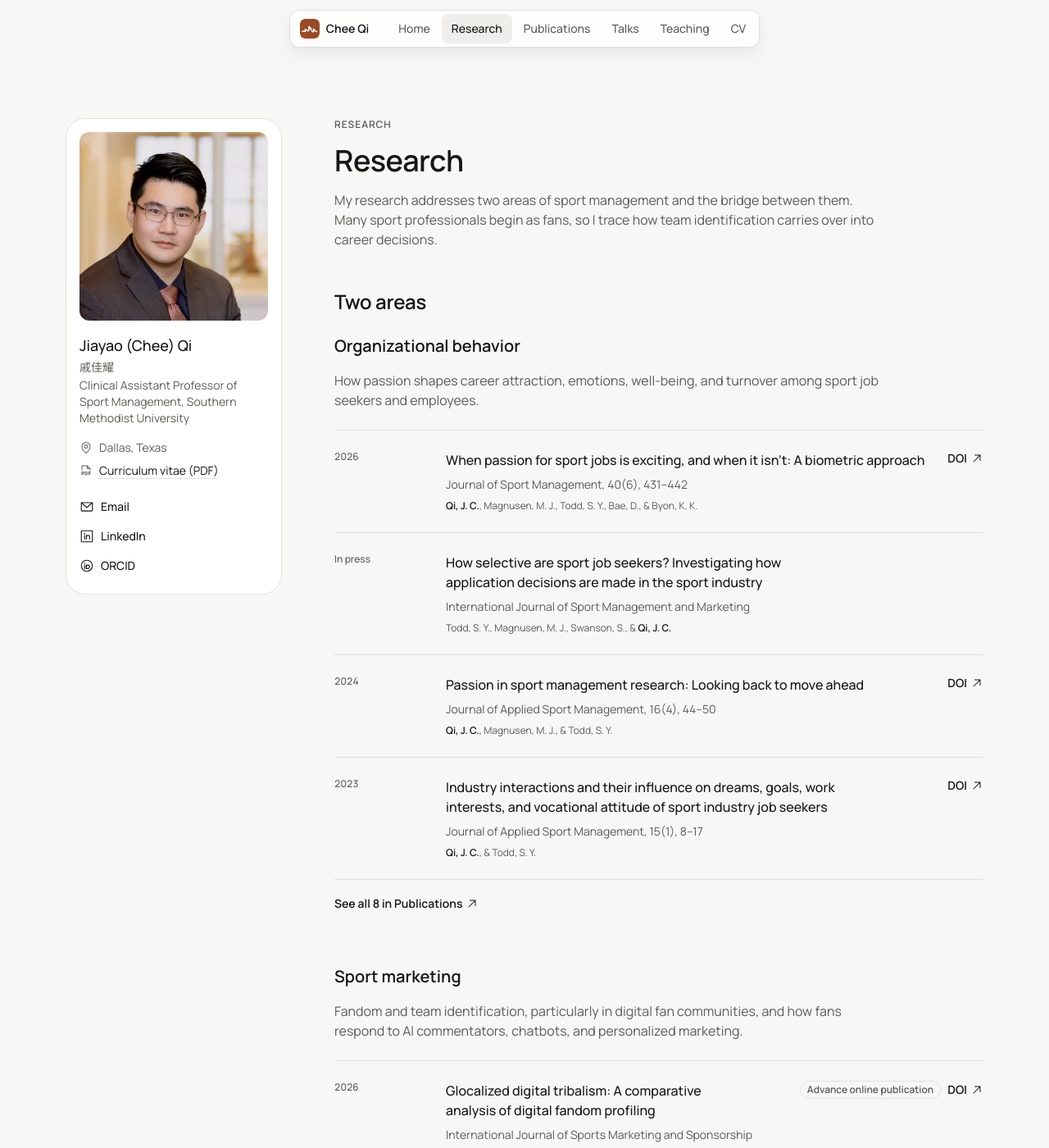
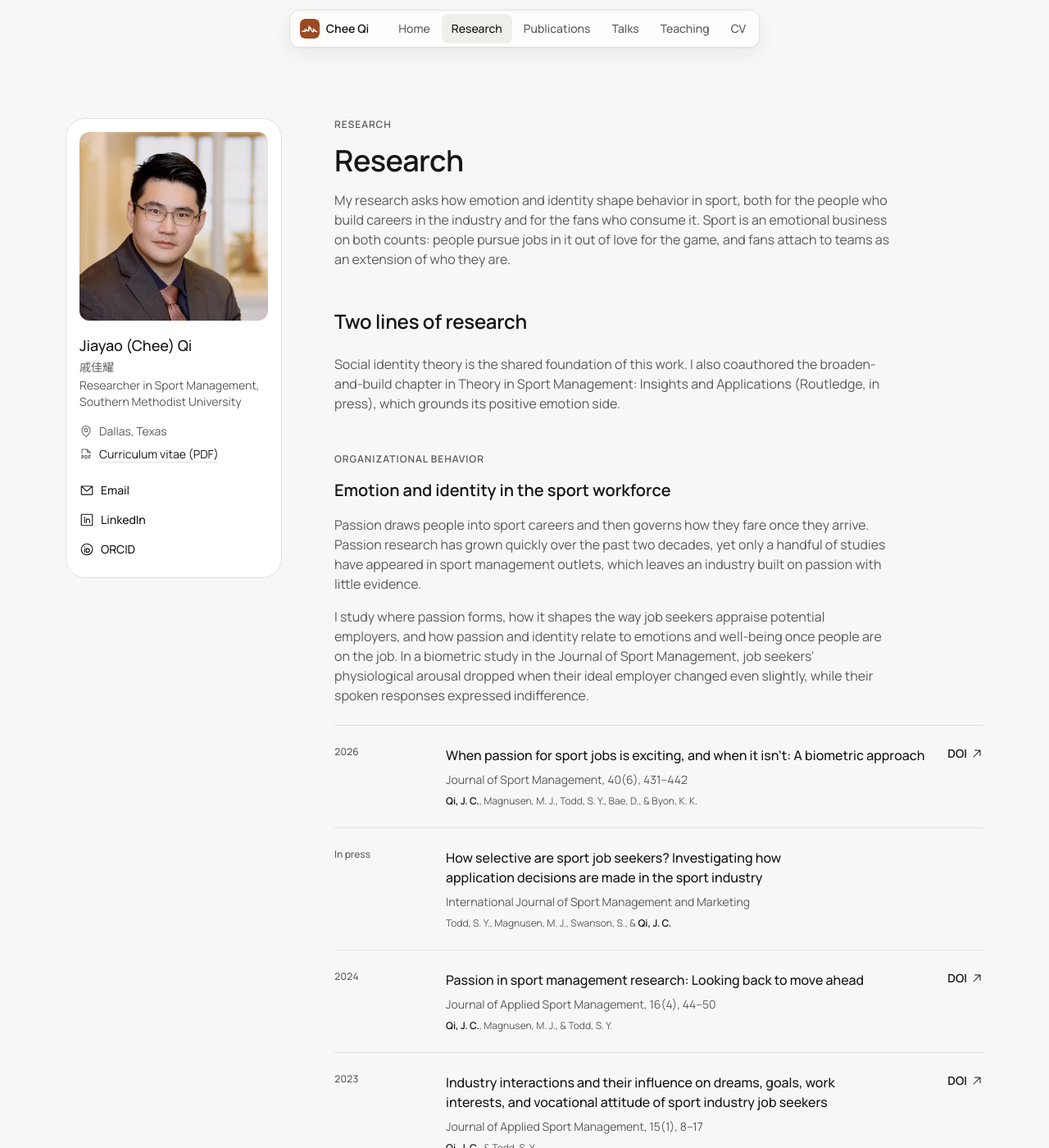
Before and after one commit to Jiayao-Qi/Jiayao-Qi.github.io, a Jekyll site: the page built from research.html, in a window 1280 px wide and 1400 px high. Shown: the whole window at 82% size. Built offline with Jekyll 4.4.1, drawn with Linux system fonts in a browser that asks for light colours; some of the changed text lies outside the part shown.

Commit message:
Reframe the site around emotion and identity, from the research statement
Changes the title to Researcher in Sport Management, rewrites the
summary, About paragraph, and tagline around emotion, identity, and
fandom, rebuilds the home research section and the research page with
the two research lines, the bridge between them, theory, and methods
including conventional quantitative and qualitative methods, and
redraws the social sharing image with the new title.

Co-Authored-By: Claude Opus 5.5 <noreply@anthropic.com>
Claude-Session: https://claude.ai/code/session_01YW1G89wKU1CZZcHCs8tC1x

```diff
--- a/_config.yml
+++ b/_config.yml
@@ -1,5 +1,5 @@
 title: "Jiayao (Chee) Qi"
-description: "Jiayao (Chee) Qi is a Clinical Assistant Professor of Sport Management at Southern Methodist University who studies passion, careers, and fandom in sport."
+description: "Jiayao (Chee) Qi is a sport management researcher at Southern Methodist University who studies how emotion and identity shape the behavior of sport fans and the people who work in sport."
 url: "https://jiayao-qi.github.io"
 baseurl: ""
 lang: en
--- a/_data/profile.yml
+++ b/_data/profile.yml
@@ -2,7 +2,7 @@
 name: "Jiayao (Chee) Qi"
 name_zh: "戚佳耀"
 short_name: "Chee Qi"
-title: "Clinical Assistant Professor of Sport Management"
+title: "Researcher in Sport Management"
 institution: "Southern Methodist University"
 location: "Dallas, Texas"
 email: "jcqi@smu.edu"
@@ -16,42 +16,99 @@ links:
     url: "https://orcid.org/0000-0003-3376-9812"
     icon: "orcid"
 
-# One or two sentences under your name on the home page.
+# The one sentence under your name on the home page.
 summary: >-
-  I study how passion for sport shapes careers, emotions, and fandom.
-  My work pairs biometrics with large scale analysis of fan and media discourse.
+  I study how emotion and identity shape behavior in sport, from the fandom that ties
+  people to their teams to the passion that draws them into sport careers.
 
-# The About paragraph beside your portrait on the home page.
+# The About paragraph on the home page.
 about: >-
-  I am a Clinical Assistant Professor of Sport Management at Southern Methodist University.
-  I earned my Ph.D. in Sport and Entertainment Management at the University of South Carolina
-  and taught at Indiana University Bloomington before joining SMU. My research connects
-  organizational behavior and sport marketing, with methods that range from biometrics to
-  large language models.
+  Sport is an emotional business. People pursue jobs in it out of love for the game,
+  and fans attach to teams as an extension of who they are. These two are usually
+  studied separately, in organizational behavior and in sport marketing, but social
+  identity theory explains much of what they share, and my work sits on both sides of
+  that foundation.
 
 # The large statement that lights up word by word on the home page.
-tagline: "Many sport professionals begin as fans. My research follows that passion from the stands into the workplace."
+tagline: "Emotion and identity move people through sport, whether they buy a ticket or take the job. My research explains how."
+
+# The sentence above the two research cards on the home page.
+research_lead: >-
+  Social identity theory ties my two lines of research together. The same lens explains
+  a job seeker drawn to an organization, an employee whose sense of self blurs into the
+  team, and a fan who defends a brand online.
 
 research_areas:
   - name: "Organizational behavior"
+    key: careers
+    heading: "Emotion and identity in the sport workforce"
     summary: >-
-      How passion shapes career attraction, emotions, well-being, and turnover
-      among sport job seekers and employees.
+      How passion and identity shape career attraction, emotions, well-being, and
+      turnover among sport job seekers and employees.
+    detail:
+      - >-
+        Passion draws people into sport careers and then governs how they fare once they
+        arrive. Passion research has grown quickly over the past two decades, yet only a
+        handful of studies have appeared in sport management outlets, which leaves an
+        industry built on passion with little evidence.
+      - >-
+        I study where passion forms, how it shapes the way job seekers appraise potential
+        employers, and how passion and identity relate to emotions and well-being once
+        people are on the job. In a biometric study in the Journal of Sport Management,
+        job seekers' physiological arousal dropped when their ideal employer changed even
+        slightly, while their spoken responses expressed indifference.
   - name: "Sport marketing"
+    key: fandom
+    heading: "Fan identity in digital communities"
     summary: >-
-      Fandom and team identification, particularly in digital fan communities,
-      and how fans respond to AI commentators, chatbots, and personalized marketing.
+      How fans build identity and meaning together in digital communities, and how they
+      respond to AI commentators, chatbots, and personalized marketing.
+    detail:
+      - >-
+        Fans build identity and meaning together, and digital platforms make that process
+        observable at scale. I profile digital fandom across national contexts and show
+        how global brands are localized in fan discourse, compare fan conversations around
+        men's and women's March Madness, and examine how fans co-create Grand Slam brand
+        meaning.
+      - >-
+        Artificial intelligence is a growing focus. A funded project examines the
+        personalization-privacy paradox in AI-driven sport marketing, and experiments test
+        how fans respond to AI commentators and chatbots.
 
+# Where the two lines meet (research page).
+bridge:
+  heading: "When the fan and the employee are the same person"
+  text: >-
+    Most people who work in sport started as fans. A developing line of my work asks how
+    team identification carries from the stands into career decisions and employment
+    outcomes, building on the same social identity mechanism that runs through both
+    literatures.
+
+# Theory note (research page).
+theory: >-
+  Social identity theory is the shared foundation of this work. I also coauthored the
+  broaden-and-build chapter in Theory in Sport Management: Insights and Applications
+  (Routledge, in press), which grounds its positive emotion side.
+
+# Methods. "home: true" items appear on the home page (keep it to four).
+methods_intro: >-
+  Because emotion is difficult to self-report, I measure it directly in the lab and pair
+  that with computational analysis of large text corpora, at a scale interviews cannot
+  reach. Conventional quantitative and qualitative methods round out the toolkit.
 methods:
   - name: "Biometrics"
     detail: "Galvanic skin response, EEG, eye tracking, and facial expression analysis in iMotions"
+    home: true
   - name: "Data science and AI"
     detail: "Natural language processing, topic modeling, machine learning, and large language models in Python"
+    home: true
+  - name: "Quantitative methods"
+    detail: "Surveys and experiments, with multilevel modeling in R, SPSS, and HLM 8.0"
+    home: true
+  - name: "Qualitative methods"
+    detail: "Qualitative analysis of open-ended and spoken responses in NVivo"
+    home: true
   - name: "Data acquisition"
     detail: "Web scraping and APIs in Python and R"
-  - name: "Statistics"
-    detail: "Multilevel modeling in R, SPSS, and HLM 8.0"
-  - name: "Qualitative analysis"
-    detail: "Content analysis and coding in NVivo"
-
-languages: "Chinese (native) and English (proficient)"
+  - name: "Languages"
+    detail: "Chinese (native) and English (proficient)"
--- a/assets/css/site.css
+++ b/assets/css/site.css
@@ -388,7 +388,13 @@ body.menu-open { overflow: hidden; }
   border-radius: var(--r-2xl);
 }
 .area p { color: var(--muted); }
-.bridge { margin-top: var(--s-300); max-width: 680px; color: var(--muted); }
+.research-lead { max-width: 680px; color: var(--muted); margin-bottom: var(--s-400); }
+.area .eyebrow { margin-bottom: var(--s-50); }
+.methods-label { margin-top: var(--s-600); color: var(--muted); }
+.methods-label + .methods { margin-top: var(--s-200); }
+.related-work { margin-top: var(--s-300); }
+.prose + .block { margin-top: var(--s-600); }
+.see-all { margin-top: var(--s-200); }
 
 .methods { display: grid; gap: var(--s-300) var(--s-500); margin-top: var(--s-600); }
 @media (min-width: 768px) { .methods { grid-template-columns: 1fr 1fr; } }
--- a/research.html
+++ b/research.html
@@ -3,38 +3,50 @@ layout: page
 title: Research
 eyebrow: Research
 permalink: /research/
-description: "Jiayao (Chee) Qi studies passion, careers, emotions, and fandom in sport, using biometrics, natural language processing, and large language models."
-lede: "My research addresses two areas of sport management and the bridge between them. Many sport professionals begin as fans, so I trace how team identification carries over into career decisions."
+description: "Jiayao (Chee) Qi studies how emotion and identity shape behavior in sport, among the people who build careers in the industry and the fans who consume it, using biometrics, computational text analysis, and conventional quantitative and qualitative methods."
+lede: "My research asks how emotion and identity shape behavior in sport, both for the people who build careers in the industry and for the fans who consume it. Sport is an emotional business on both counts: people pursue jobs in it out of love for the game, and fans attach to teams as an extension of who they are."
 ---
 {%- assign p = site.data.profile -%}
 {%- assign all_pubs = site.data.publications.journal | concat: site.data.publications.proceedings | concat: site.data.publications.chapters -%}
 
 <section class="block" aria-labelledby="areas-h">
-  <h2 id="areas-h" class="heading-5">Two areas</h2>
+  <h2 id="areas-h" class="heading-5">Two lines of research</h2>
+  <div class="prose">
+    <p class="body-3">{{ p.theory }}</p>
+  </div>
   {%- for a in p.research_areas %}
-  {%- if forloop.index == 1 %}{% assign key = "careers" %}{% else %}{% assign key = "fandom" %}{% endif %}
-  {%- assign related = all_pubs | where: "area", key -%}
+  {%- assign related = all_pubs | where: "area", a.key -%}
   <div class="block">
     <div class="prose">
-      <h3 class="heading-6">{{ a.name }}</h3>
-      <p class="body-3">{{ a.summary }}</p>
+      <p class="eyebrow">{{ a.name }}</p>
+      <h3 class="heading-6">{{ a.heading }}</h3>
+      {%- for para in a.detail %}
+      <p class="body-3">{{ para }}</p>
+      {%- endfor %}
     </div>
-    <ul class="work-list" style="margin-top: var(--s-300)">
+    <ul class="work-list related-work">
       {%- for pub in related limit: 4 %}
       {% include pub-item.html pub=pub %}
       {%- endfor %}
     </ul>
     {%- if related.size > 4 %}
-    <p style="margin-top: var(--s-200)"><a class="more" href="{{ '/publications/' | relative_url }}">See all {{ related.size }} in Publications{% include icons/arrow-up-right.svg %}</a></p>
+    <p class="see-all"><a class="more" href="{{ '/publications/' | relative_url }}">See all {{ related.size }} in Publications{% include icons/arrow-up-right.svg %}</a></p>
     {%- endif %}
   </div>
   {%- endfor %}
 </section>
 
+<section class="block" aria-labelledby="bridge-h">
+  <h2 id="bridge-h" class="heading-5">{{ p.bridge.heading }}</h2>
+  <div class="prose">
+    <p class="body-3">{{ p.bridge.text }}</p>
+  </div>
+</section>
+
 <section class="block" aria-labelledby="methods-h">
   <h2 id="methods-h" class="heading-5">Methods</h2>
   <div class="prose">
-    <p class="body-3">My distinctive contribution is methodological. I capture emotional responses with biometrics and mine big data from fan and media discourse.</p>
+    <p class="body-3">{{ p.methods_intro }}</p>
   </div>
   <dl class="methods">
     {%- for m in p.methods %}
@@ -43,17 +55,5 @@ lede: "My research addresses two areas of sport management and the bridge betwee
       <dd class="body-6">{{ m.detail }}</dd>
     </div>
     {%- endfor %}
-    <div>
-      <dt class="title-3">Languages</dt>
-      <dd class="body-6">{{ p.languages }}</dd>
-    </div>
   </dl>
 </section>
-
-<section class="block" aria-labelledby="now-h">
-  <h2 id="now-h" class="heading-5">Current direction</h2>
-  <div class="prose">
-    <p class="body-3">I now extend these methods to artificial intelligence. I use large language models as analytic tools, and I test how fans respond to AI commentators, chatbots, and AI personalized marketing.</p>
-    <p class="body-3">A current SMU Faculty Research Grant supports this work: <span style="color: var(--fg)">The personalization-privacy paradox: Fan acceptance of AI-driven marketing in sport</span>.</p>
-  </div>
-</section>
```
Also changed, not shown: index.html (+6 -2 lines), assets/img/og-image.jpg.
